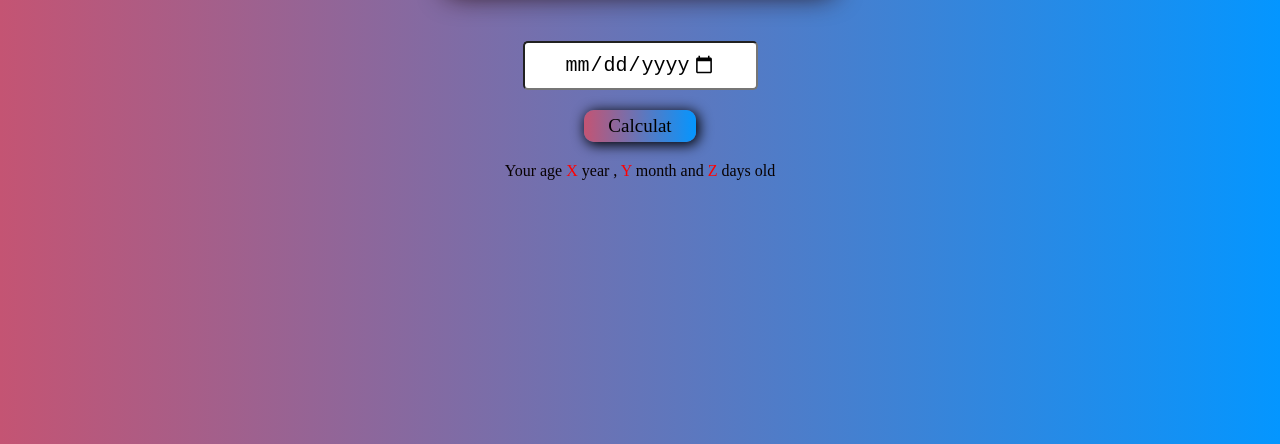
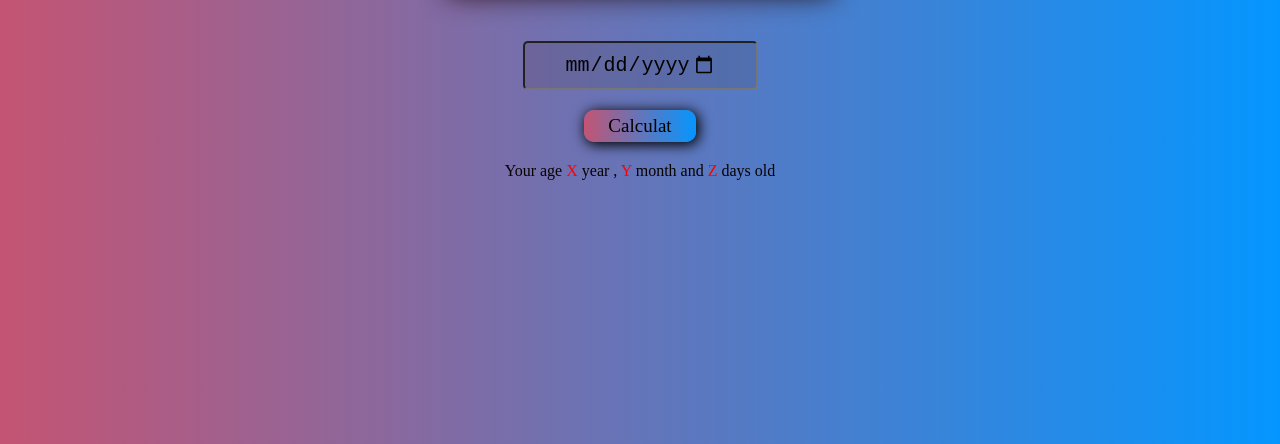
Before and after one commit to captain-adi/Age-Calculator, a plain HTML site: page index.html in a window 1280 px wide. Shown: the part 372-816 px from the top of the page. Drawn offline with Linux system fonts and the light colour scheme.

Commit message:
update css

```diff
--- a/style.css
+++ b/style.css
@@ -22,6 +22,7 @@ border-radius: 10px;
 padding: 10px 40px;
 font-size: 20px;
 border-radius: 5px;
+background-color: rgba(55, 36, 36, 0.133);
 }
 #submit{
     font-size: 19px;
```
